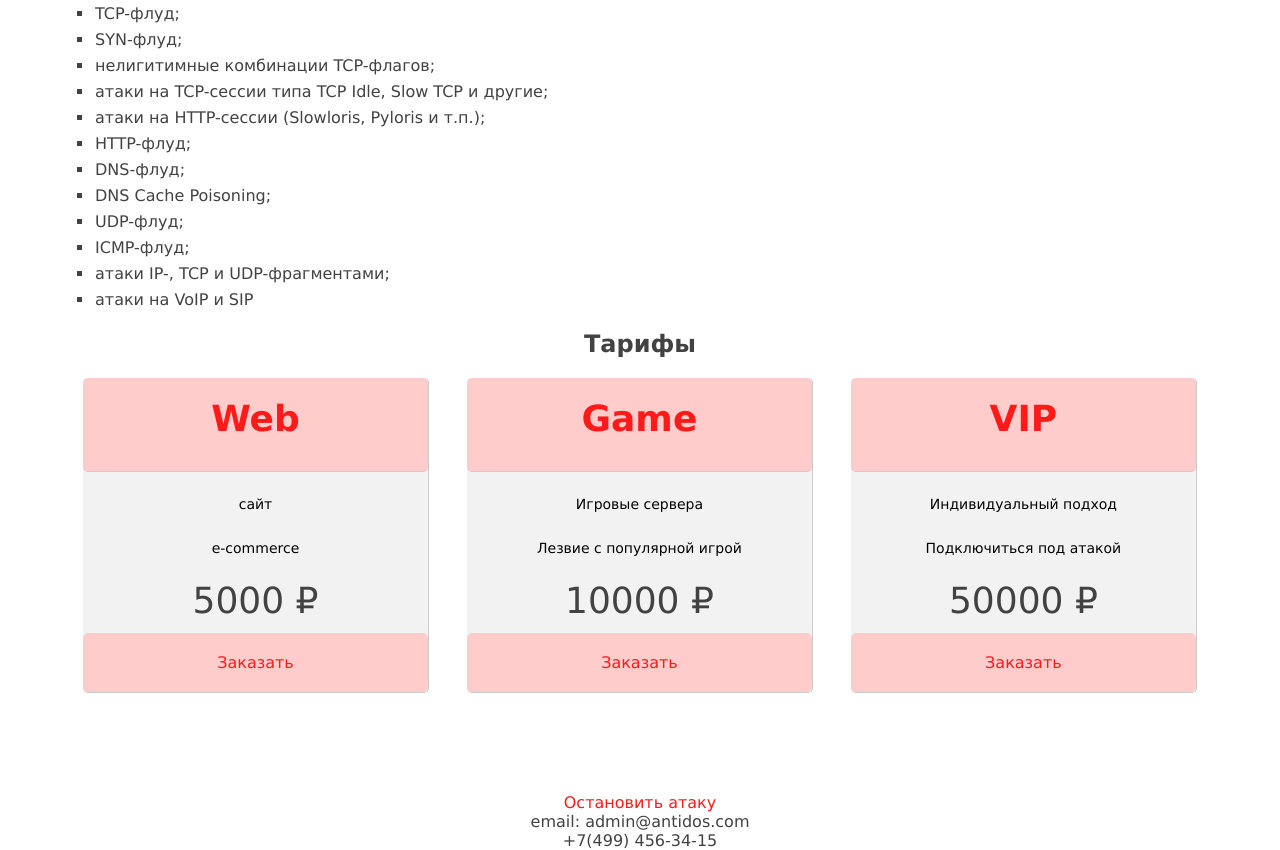
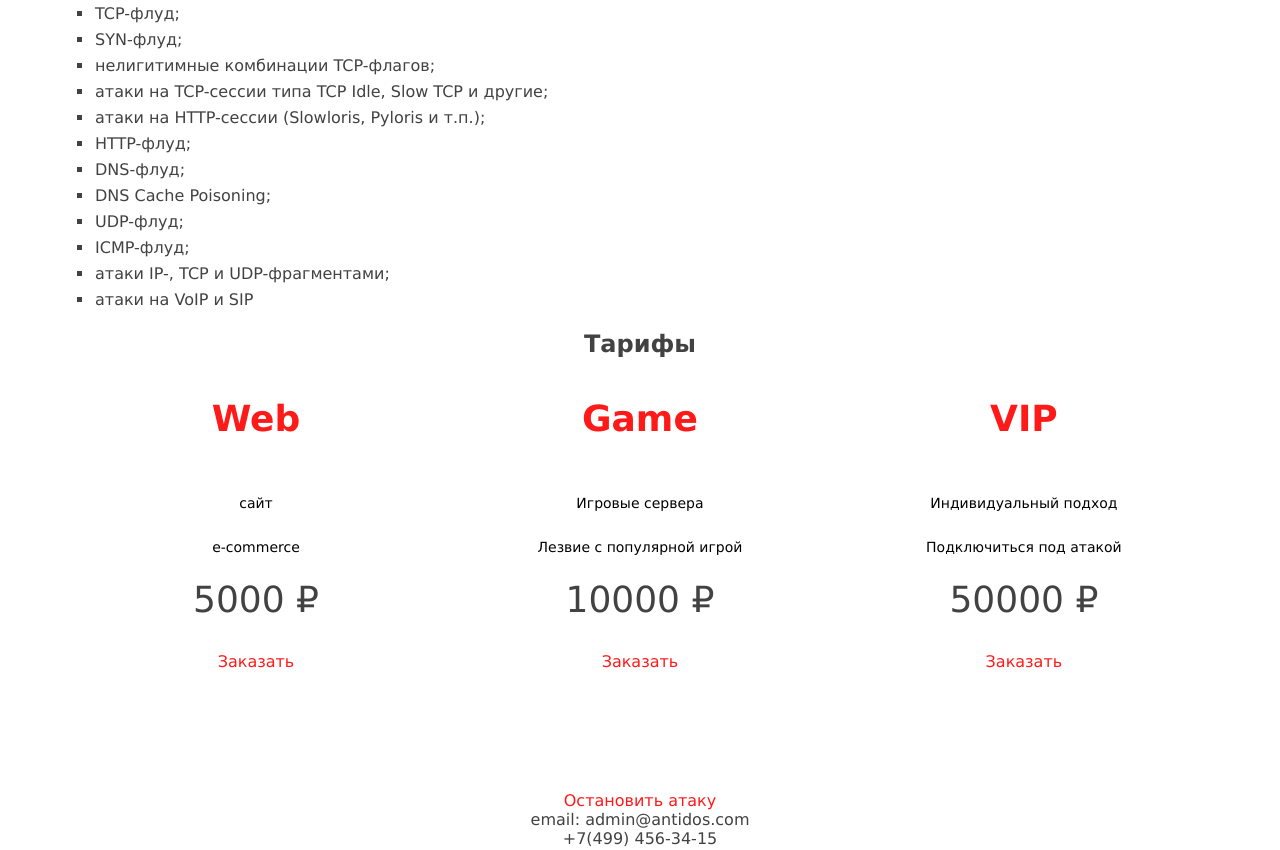
Before and after one commit to fernal9301/antiddos, a plain HTML site: page index.html in a window 1280 px wide. Shown: the part 940-1790 px from the top of the page. Drawn offline with Linux system fonts and the light colour scheme.

Commit message:
changed cost section

```diff
--- a/fares.css
+++ b/fares.css
@@ -7,22 +7,18 @@
 }
 
 .fare-head, .fare-footer, .order-link {
-  background: #ffcccc;
+  background: white;
   color: #ff1a1a;
   padding: 20px 0;
   text-decoration: none;
 }
 
 .fare {
-  background: #f2f2f2;
-  border-bottom: 1px solid #ccc;
-  border-right: 1px solid #ccc;
-  width: 90%;
+  background: white;
   margin: auto;
 }
 
 .fare-head {
-  border-bottom: 1px solid #ccc;
 }
 
 .fare .fare-price {
```
